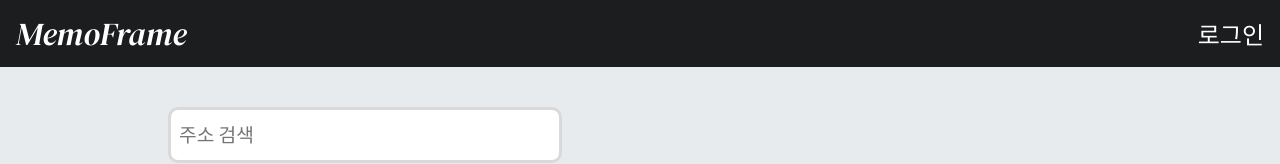
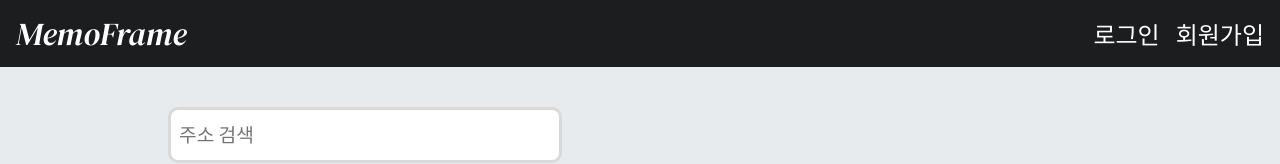
Before and after one commit to ej070961/memoframe, a React (Create React App) app in the folder src/main/frontend/: page / in a window 1280 px wide. Shown: the top 164 px of the page. Built offline with nearby package versions, Linux system fonts and the light colour scheme; a web font is replaced by a local one.

Commit message:
내비게이션 바 수정

```diff
--- a/src/main/frontend/src/Components/views/NavBar/NavBar.jsx
+++ b/src/main/frontend/src/Components/views/NavBar/NavBar.jsx
@@ -11,6 +11,7 @@ function NavBar() {
             </div>
             <div>
                 <a href='/member/login' className='a_login'>로그인</a>
+                <a href='/member/register' className='a_login'>회원가입</a>
 
             </div>
         </n.NavLayout>
```
